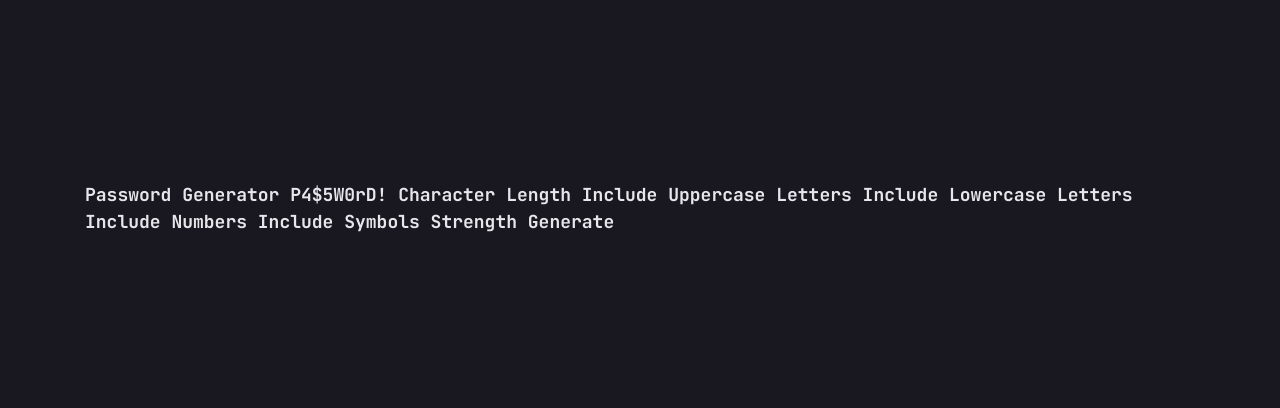
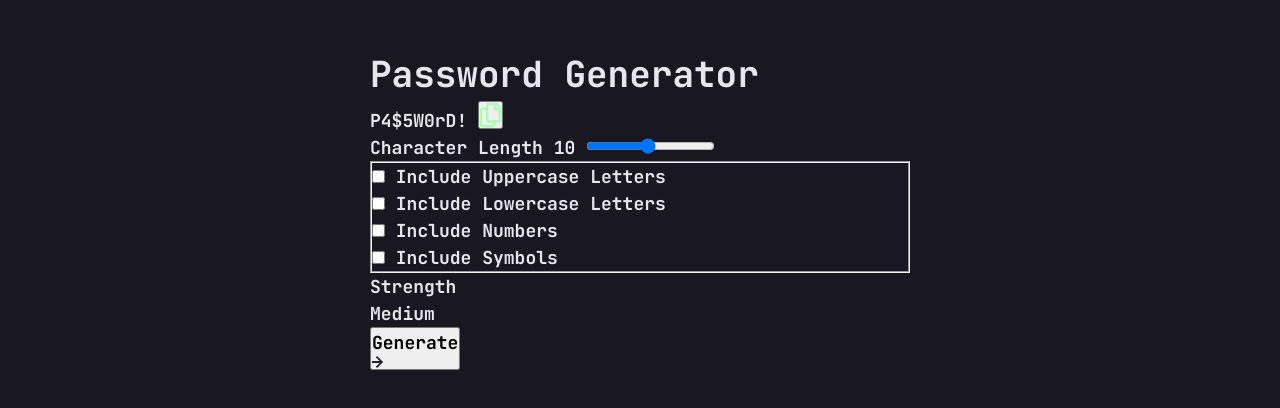
Before and after one commit to karolbanat/fem-password-generator-app, a website built with Vite: page index.html in a window 1280 px wide. Shown: the part 192-600 px from the top of the page. Built offline with nearby package versions, Linux system fonts and the light colour scheme.

Commit message:
HTML setup

```diff
--- a/index.html
+++ b/index.html
@@ -16,15 +16,94 @@
 
     <main>
         <div class="container">
-            Password Generator
-            P4$5W0rD!
-            Character Length
-            Include Uppercase Letters
-            Include Lowercase Letters
-            Include Numbers
-            Include Symbols
-            Strength
-            Generate
+            <h1 class="primary-heading">Password Generator</h1>
+
+            <div class="password-output">
+                <output form="password-generator-form"
+                        id="generated-password"
+                        class="password-output__password">P4$5W0rD!</output>
+                <button aria-label="Copy password"
+                        class="icon-button">
+                    <img src="./public/images/icon-copy.svg"
+                         alt="">
+                </button>
+            </div>
+
+            <form id="password-generator-form"
+                  class="password-generator-form">
+                <div class="password-length-grid">
+                    <label for="password-length"
+                           class="password-generator-form__label">Character Length</label>
+                    <output class="password-generator-form__range-output">10</output>
+                    <input type="range"
+                           min="1"
+                           value="10"
+                           max="20"
+                           name="passowrd-length"
+                           id="password-length">
+                </div>
+
+                <fieldset>
+                    <legend class="visually-hidden">Characters</legend>
+                    <!-- uppercase letters -->
+                    <div class="flex-align-center">
+                        <input type="checkbox"
+                               name="uppercase-letters"
+                               id="uppercase-letters">
+                        <label for="uppercase-letters"
+                               class="password-generator-form__label">Include Uppercase Letters</label>
+                    </div>
+
+                    <!-- lowercase letters -->
+                    <div class="flex-align-center">
+                        <input type="checkbox"
+                               name="lowercase-letters"
+                               id="lowercase-letters">
+                        <label for="lowercase-letters"
+                               class="password-generator-form__label">Include Lowercase Letters</label>
+                    </div>
+
+                    <!-- numbers -->
+                    <div class="flex-align-center">
+                        <input type="checkbox"
+                               name="number-characters"
+                               id="number-characters">
+                        <label for="number-characters"
+                               class="password-generator-form__label">Include Numbers</label>
+                    </div>
+
+                    <!-- symbols -->
+                    <div class="flex-align-center">
+                        <input type="checkbox"
+                               name="symbol-characters"
+                               id="symbol-characters">
+                        <label for="symbol-characters"
+                               class="password-generator-form__label">Include Symbols</label>
+                    </div>
+                </fieldset>
+
+                <div class="strength-output">
+                    <p class="strength-output__label">Strength</p>
+
+                    <div class="strength-output__strength">
+                        <span id="password-strength">Medium</span>
+                        <div class="strength-output__bar">
+                            <div class="strength-output__bar-block"></div>
+                            <div class="strength-output__bar-block"></div>
+                            <div class="strength-output__bar-block"></div>
+                            <div class="strength-output__bar-block"></div>
+                        </div>
+                    </div>
+                </div>
+
+                <button type="submit"
+                        class="button">
+                    <span>Generate</span>
+                    <img src="./public/images/icon-arrow-right.svg"
+                         alt="">
+                </button>
+
+            </form>
         </div>
     </main>
 
--- a/src/style.css
+++ b/src/style.css
@@ -88,7 +88,7 @@ select {
 	}
 }
 
-/* Basic setup */
+/* Custom properties setup */
 :root {
 	/* colours */
 	--clr-primary-400: hsl(127deg 100% 82%);
@@ -111,6 +111,7 @@ select {
 	--fz-700: clamp(2.4rem, 1.5rem + 3vw, 3.2rem);
 }
 
+/* General */
 body {
 	font-family: var(--ff-primary);
 	font-size: var(--fz-400);
@@ -125,9 +126,19 @@ main {
 	place-items: center;
 }
 
+.visually-hidden {
+	clip: rect(0 0 0 0);
+	clip-path: inset(50%);
+	position: absolute;
+	width: 1px;
+	height: 1px;
+	overflow: hidden;
+	white-space: nowrap;
+}
+
 /* Layout */
 .container {
-	--max-width: 111rem;
+	--max-width: 54rem;
 	--padding-inline: 1.6rem;
 	margin-inline: auto;
 	width: min(var(--max-width), 100% - 2 * var(--padding-inline));
```
